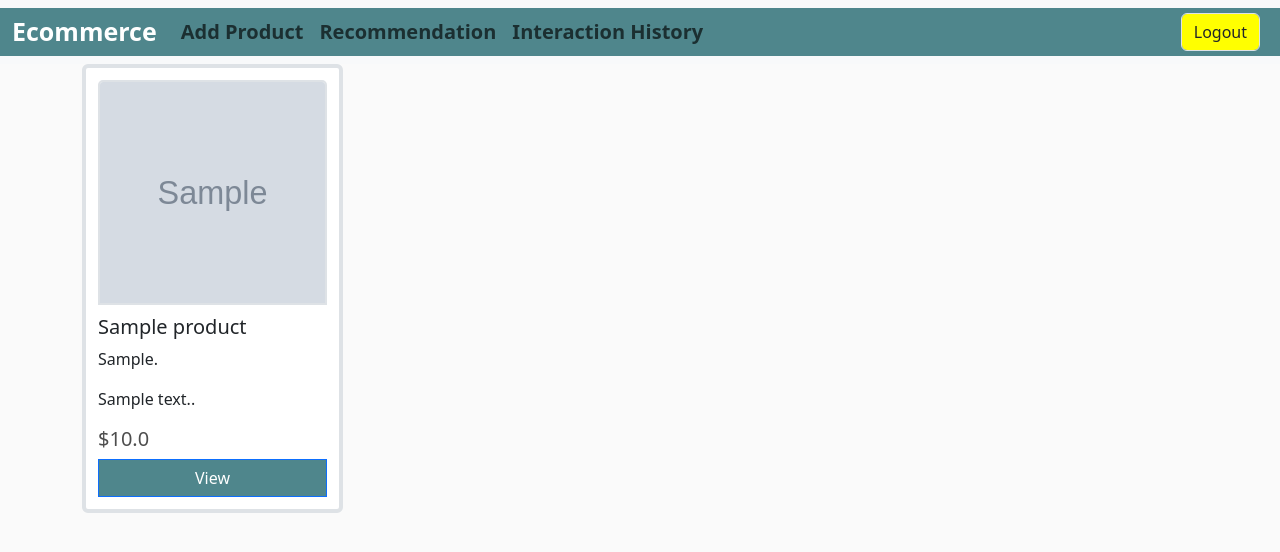
After one commit to Anhtuan2906/Ecommerce, a Django app: page /store/interaction_history/ in a window 1280 px wide. The commit adds this page. Shown: the top 552 px of the page. Run offline with Django 5.2, Linux system fonts and the light colour scheme; a user stored in the database is signed in; tables that the repository leaves empty hold one stand-in row (values such as "Sample post"); grey boxes marked "Sample" are stand-in pictures; parts of the project's set-up code (start-up, migrations or seed data) failed here and were passed over; some libraries are stand-ins or nearby versions.

Commit message:
first commit

```diff
--- a/static/css/customers.css
+++ b/static/css/customers.css
@@ -26,7 +26,7 @@
   margin: 0 0 15px;
   padding: 15px;
   box-sizing: border-box;
-  font-size: 14px;
+  font-size: 10px;
 }
 
 .form button {
--- a/static/css/main.css
+++ b/static/css/main.css
@@ -12,10 +12,10 @@ h6 {
 }
 
 .box-element {
-  box-shadow: hsl(0, 0%, 80%) 0 0 16px;
+  box-shadow: hsl(0, 0%, 80%) 0 0 20px;
   background-color: #fff;
   border-radius: 4px;
-  padding: 10px;
+  padding: 15px;
 }
 
 .thumbnail {
--- a/store/urls.py
+++ b/store/urls.py
@@ -7,4 +7,5 @@ urlpatterns = [
     path('', views.products, name='products'),
     path('products/<int:product_id>/', views.product_detail, name='product_detail'),
     path('add_product/', views.add_product, name='add_product'),
+    path('interaction_history/', views.interaction_history, name='interaction_history'),
 ]
--- a/store/views.py
+++ b/store/views.py
@@ -3,7 +3,7 @@ from django.shortcuts import render, redirect
 from ecommerce.utils import require_login
 from .models import *
 from .forms import ProductForm
-
+from .models import Product, Interaction
 
 @require_login
 def products(request):
@@ -41,3 +41,10 @@ def add_product(request):
             return render(request, 'store/add_product.html', {'form': form, 'message': form.errors, 'is_error': True})
 
     return redirect('store:products')
+
+
+@require_login
+def interaction_history(request):
+    user_interactions = Interaction.objects.filter(user=request.user)
+    context = {'user_interactions': user_interactions}
+    return render(request, 'store/interaction_history.html', context)
--- /dev/null
+++ b/templates/store/interaction_history.html
@@ -0,0 +1,42 @@
+<!-- interaction_history.html -->
+
+{% extends 'store/navigation.html' %}
+{% load static %}
+
+{% block head %}
+{{ block.super }}
+{% endblock head %}
+
+{% block content %}
+{{ block.super }}
+<div class="container">
+    <div class="row">
+        {% for interaction in user_interactions %}
+        <div class="col-md-3 d-flex align-itemss-stretch" style="margin-bottom: 10px;">
+            <div class="card border border-4" style="padding: 12px; width: 100%">
+                <img src="{{ interaction.product.image_url }}" class="card-img-top border border-2" alt="{{ interaction.product.name }}"
+                    width="100%" height="225">
+                <h5 class="card-title" style="margin-top: 10px;">{{ interaction.product.name }}</h5>
+                <p>
+                    {% if interaction.product.category %}
+                    {{ interaction.product.category }}.
+                    {% else %}
+                    No category available.
+                    {% endif %}
+                </p>
+                <p class="card-text">
+                    {% if interaction.product.description %}
+                    {{ interaction.product.description }}.
+                    {% else %}
+                    No description available.
+                    {% endif %}
+                </p>
+                <h5>${{ interaction.product.price }}</h5>
+                <a href="{% url 'store:product_detail' interaction.product.id %}" class="btn btn-primary"
+                    style="background-color: #4f868c;">View</a>
+            </div>
+        </div>
+        {% endfor %}
+    </div>
+</div>
+{% endblock content %}
--- a/templates/store/navigation.html
+++ b/templates/store/navigation.html
@@ -1,15 +1,15 @@
 {% extends "base.html" %}
 
 {% block head %}
-<title>Ecommerse</title>
+<title>Ecommerce</title>
 <meta name="viewport" content="width=device-width, initial-scale=1, maximum-scale=1, minimum-scale=1" />
 {% endblock head %}
 
 {% block content %}
 {% load widget_tweaks %}
 <nav class="navbar navbar-expand-lg navbar-light bg-light">
-    <div class="container-fluid" style="background-color: #4f868c; color: white; font-weight: bolder; font-size: 18px;">
-        <a class="navbar-brand" href="{% url 'store:products' %}" style="color: white; font-weight: bold; font-size: 25px;"> Ecommerse </a>
+    <div class="container-fluid" style="background-color: #4f868c; color: white; font-weight: bolder; font-size: 20px;">
+        <a class="navbar-brand" href="{% url 'store:products' %}" style="color: white; font-weight: bold; font-size: 25px;"> Ecommerce </a>
         <button class="navbar-toggler" type="button" data-bs-toggle="collapse" data-bs-target="#navbarSupportedContent"
             aria-controls="navbarSupportedContent" aria-expanded="false" aria-label="Toggle navigation">
             <span class="navbar-toggler-icon"></span>
@@ -22,7 +22,11 @@
                 <li class="nav-item">
                     <a class="nav-link" href="{% url 'recommendations:index' %}">Recommendation</a>
                 </li>
+                <li class="nav-item">
+                    <a class="nav-link" href="{% url 'store:interaction_history' %}">Interaction History</a>
+                </li>
             </ul>
+
             <form class="d-flex">
                 <a class="form-control me-2" style="background-color: yellow; text-decoration: none;" href="{% url 'customers:logout' %}"> Logout </a>
             </form>
```
Also changed, not shown: ecommerce/settings.py (+6 -2 lines), store/migrations/0002_add_products.py.
